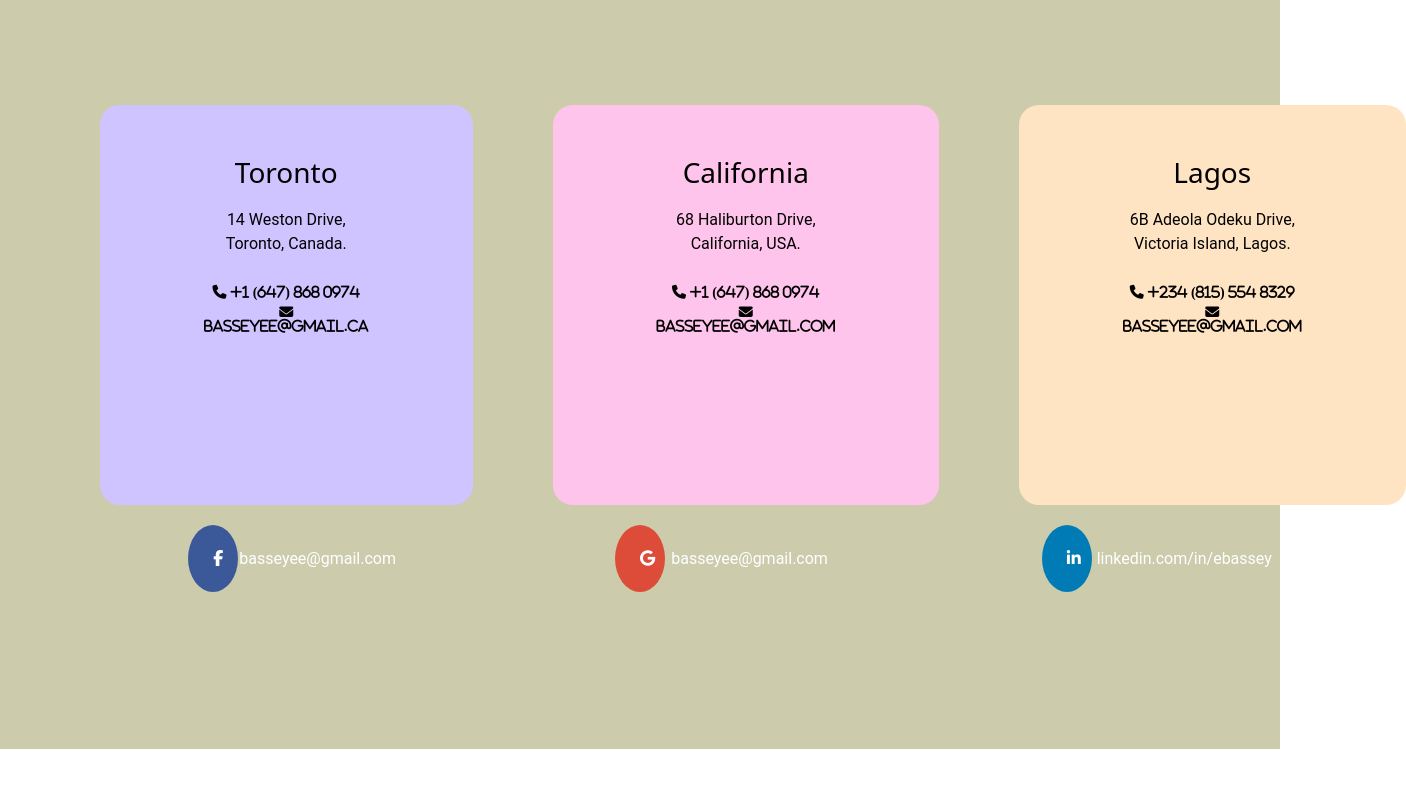
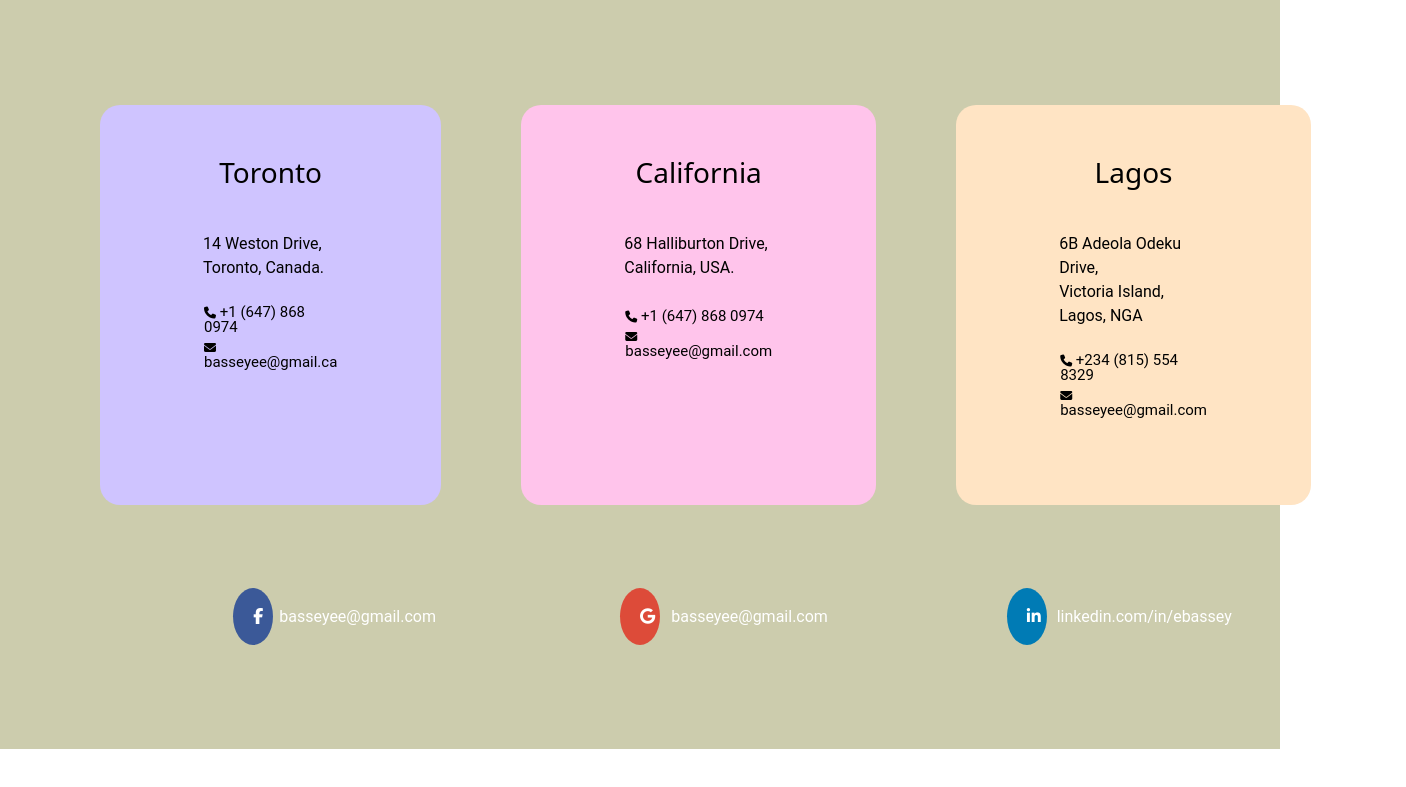
Before and after one commit to Enobong-Bassey/Blackforce-2, a plain HTML site: page index.html in a window 1280 px wide. Shown: the part 1651-2438 px from the top of the page, 1406 px wide, since content can reach past the window. Before the commit the page ends 2400 px from the top, so only its background shows below. Drawn offline with nearby package versions, Linux system fonts and the light colour scheme; a web font is replaced by a local one.

Commit message:
contact corrections added

```diff
--- a/css/style.css
+++ b/css/style.css
@@ -54,6 +54,15 @@ img {
     height: 60vh;
   }
 
+  .grid-container3 {
+    display: grid;
+    grid-template-columns: auto auto auto;
+    text-align: left;
+    grid-gap: 80px;
+    padding: 100px;
+    height: 60vh;
+  }
+/*
  .grid-container3 {
     display: grid;
     grid-template-columns: auto auto auto;
@@ -62,7 +71,7 @@ img {
     padding: 40px;
     height: 20vh;
   }
-
+*/
   .btn {
     background-color: DodgerBlue;
     border: none;
@@ -100,6 +109,15 @@ img {
      height: 50vh;
    }
 
+   .grid-container3 > div {
+    /*background-color: rgb(179, 216, 228);*/
+     border-radius: 20px;
+     text-align: center;
+     padding: 3px;
+     color: whitesmoke;
+     height: 20vh;
+   }
+
    .item12 {
        background-color: rgb(207, 196, 255);
    }
@@ -117,7 +135,7 @@ img {
 }
 
 i {
-    font-size: 14px;
+    font-size: 12px;
     font-family: Roboto;
     color: black;
     padding: 1px;
@@ -128,10 +146,23 @@ i {
 }
 
 .item-msg {
-    text-align: center;
+    text-align: left;
     padding: 10px;
     font-size: 16px;
     color: black;
+}
+
+.fa-car-garage {
+    font-size: 14px;
+    font-family: Roboto;
+    float: left;
+    padding-left: 30px;
+}
+
+#ph-no {
+    font-size: 15px;
+    font-weight: 400;
+    font-family: Roboto;
 }
 
    .item1 {
@@ -268,12 +299,11 @@ h2 {
 }
 
 .fa {
-    padding: 25px;
-    font-size: 50px;
+    padding: 20px;
+    font-size: 1em;
     width: 20px;
-    text-align: center;
+    text-align: left;
     text-decoration: none;
-    border-radius: 50%;
   }
 
 .fa-facebook {
--- a/index.html
+++ b/index.html
@@ -25,7 +25,7 @@
 <body>
     <section class="uppermost">
         <div class="logo-section">
-            <p class="logo"><i class="fa-solid fa-car-garage">Exotic Cars</i></p>
+            <p><i class="fa-solid fa-car-garage">Exotic Cars</i></p>
         </div>
         <div class="nav">
             <ul>
@@ -98,16 +98,16 @@
         <h1 class="contact-h">Contact Us</h1>
         <div class="grid-container2">
             <div class="item12"><br/><br/>
-                <h3 class="city">Toronto</h3>
-                <p class="item-msg">14 Weston Drive,<br/>Toronto, Canada.<br/><br/><i class="fa-solid fa-phone"> +1 (647) 868 0974</i><br/><i class="fa-solid fa-envelope"> basseyee@gmail.ca</i></p>
+                <h3 class="city">Toronto</h3><br/>
+                <p class="item-msg">14 Weston Drive,<br/>Toronto, Canada.<br/><br/><i class="fa-solid fa-phone"><span id="ph-no"> +1 (647) 868 0974</span> </i><br/><i class="fa-solid fa-envelope"><span id="ph-no"> basseyee@gmail.ca</span></i></p>
             </div>
             <div class="item22"><br/><br/>
-                <h3 class="city">California</h3>
-                <p class="item-msg">68 Haliburton Drive,<br/>California, USA.<br/><br/><i class="fa-solid fa-phone"> +1 (647) 868 0974</i><br/><i class="fa-solid fa-envelope"> basseyee@gmail.com</i></p>
+                <h3 class="city">California</h3><br/>
+                <p class="item-msg">68 Halliburton Drive,<br/>California, USA.<br/><br/><i class="fa-solid fa-phone"><span id="ph-no"> +1 (647) 868 0974</span> </i><br/><i class="fa-solid fa-envelope"><span id="ph-no"> basseyee@gmail.com</span></i></p>
             </div>
             <div class="item32"><br/><br/>
-                <h3 class="city">Lagos</h3>
-                <p class="item-msg">6B Adeola Odeku Drive,<br/>Victoria Island, Lagos.<br/><br/><i class="fa-solid fa-phone"> +234 (815) 554 8329</i><br/><i class="fa-solid fa-envelope"> basseyee@gmail.com</i></p>
+                <h3 class="city">Lagos</h3><br/>
+                <p class="item-msg">6B Adeola Odeku Drive,<br/>Victoria Island, Lagos, NGA<br/><br/><i class="fa-solid fa-phone"><span id="ph-no"> +234 (815) 554 8329</span></i><br/><i class="fa-solid fa-envelope"><span id="ph-no"> basseyee@gmail.com</span></i></p>
             </div>
           </div>
           <div class="grid-container3">
```
